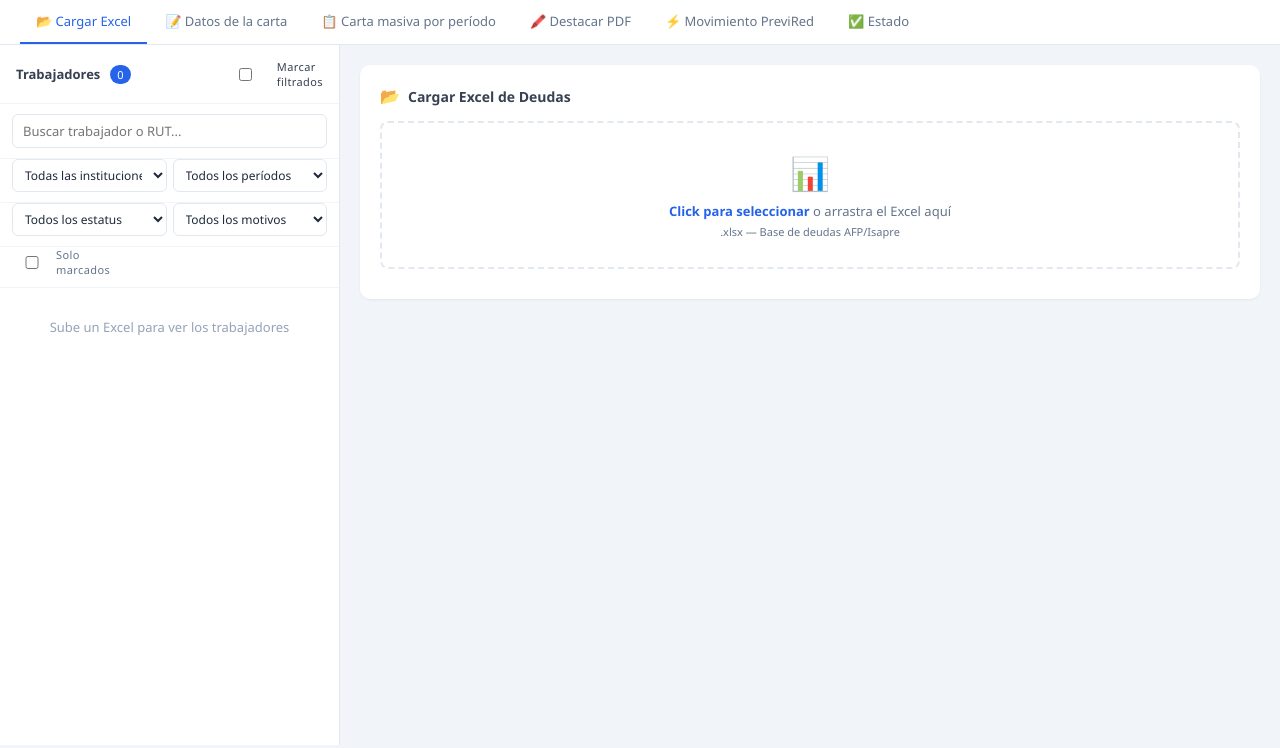
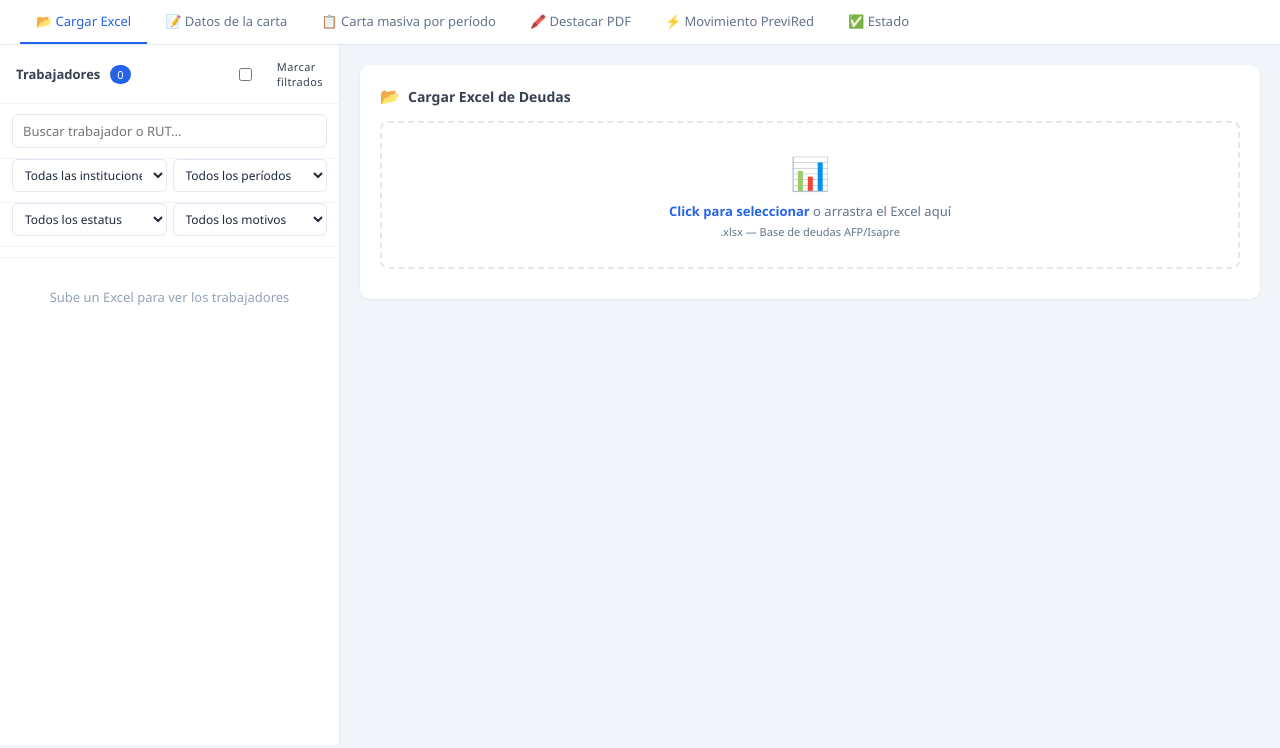
Before and after one commit to EpavezOptimiza/certificados-cotizaciones, a Flask app: template templates/cartas/index.html in a window 1280 px wide. Shown: the part 52-800 px from the top of the page. Run offline with Flask 3, Linux system fonts and the light colour scheme; the template is opened without the code that fills it, so the values that code supplies are empty.

Commit message:
fix: eliminar checkbox 'Solo marcados' del sidebar de cartas (no funcional)

```diff
--- a/templates/cartas/index.html
+++ b/templates/cartas/index.html
@@ -195,10 +195,7 @@ textarea{resize:vertical;min-height:70px}
         <option value="">Todos los motivos</option>
       </select>
     </div>
-    <div class="search-wrap" style="padding-top:0;display:flex;align-items:center;justify-content:space-between">
-      <label style="font-size:11px;display:flex;align-items:center;gap:4px;cursor:pointer;text-transform:none;font-weight:400;color:#64748b">
-        <input type="checkbox" id="filtro-marcados" onchange="filtrarWorkers()"> Solo marcados
-      </label>
+    <div class="search-wrap" style="padding-top:0;display:flex;align-items:center;justify-content:flex-end">
       <span id="filtro-count" style="font-size:11px;color:#94a3b8"></span>
     </div>
     <div class="worker-list" id="worker-list">
@@ -623,14 +620,12 @@ function getWorkersFiltrados() {
   const fPer = document.getElementById('filtro-periodo')?.value || '';
   const fEstatus = document.getElementById('filtro-estatus')?.value || '';
   const fMotivo = document.getElementById('filtro-motivo')?.value || '';
-  const fMarcados = document.getElementById('filtro-marcados')?.checked || false;
   return trabajadores.filter(w =>
     (w.nombre.toLowerCase().includes(q) || w.rut_trabajador.toLowerCase().includes(q)) &&
     (!fInst || (w.institucion||'').trim() === fInst) &&
     (!fPer || (w.periodos||[]).includes(fPer)) &&
     (!fEstatus || (w.estatus||'').trim() === fEstatus) &&
-    (!fMotivo || (w.motivo||'').trim() === fMotivo) &&
-    (!fMarcados || seleccionados[w.rut_trabajador]?.checked));
+    (!fMotivo || (w.motivo||'').trim() === fMotivo));
 }
 
 function renderSidebar() {
@@ -698,7 +693,6 @@ function refreshDependientes() {
   if (document.getElementById('tab-masiva')?.classList.contains('active')) renderMasivaLista();
   if (document.getElementById('tab-previred')?.classList.contains('active')) renderPreviRedWorkers();
   if (document.getElementById('tab-destacar')?.classList.contains('active')) renderDestacar();
-  if (document.getElementById('filtro-marcados')?.checked) renderSidebar();
 }
 
 function initSel(w) {
```
